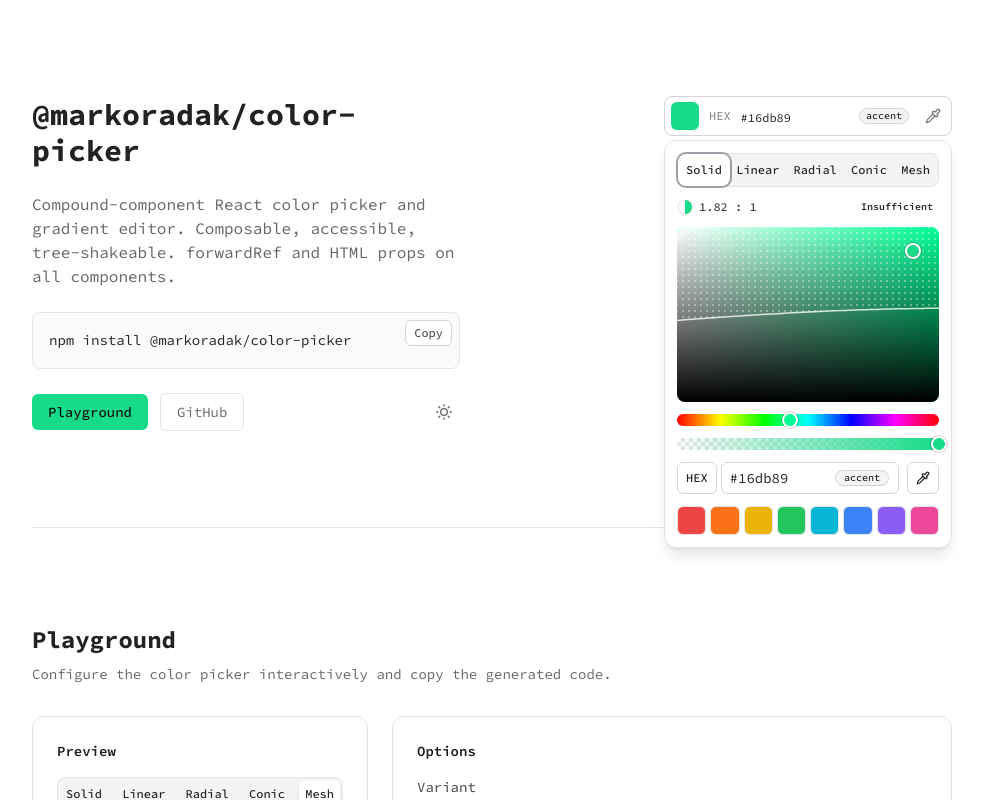
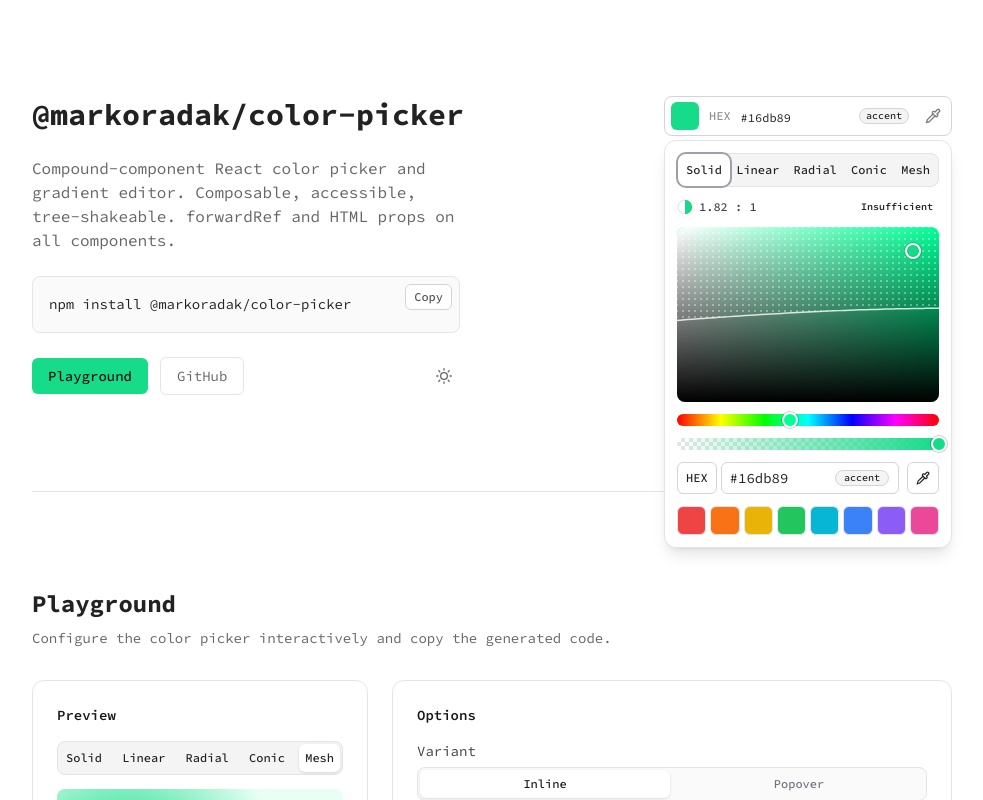
Before and after one commit to markoradak/color-picker, a Next.js app in the folder apps/web/: page / in a window 1280 px wide. Shown: the top 800 px of the page, without its empty margins (148-1131 px from the left). Built offline with nearby package versions, Linux system fonts and the light colour scheme.

Commit message:
fix: prevent text wrapping in header for improved readability

```diff
--- a/apps/web/app/page.tsx
+++ b/apps/web/app/page.tsx
@@ -234,7 +234,7 @@ export default function Home() {
       {/* Hero */}
       <section className="grid items-start gap-12 py-16 sm:py-24 lg:grid-cols-2 lg:gap-16">
         <div className="flex flex-col gap-6">
-          <h1 className="text-2xl font-bold sm:text-3xl">
+          <h1 className="whitespace-nowrap text-2xl font-bold sm:text-3xl">
             @markoradak/color-picker
           </h1>
           <p className="text-[#666]">
```
